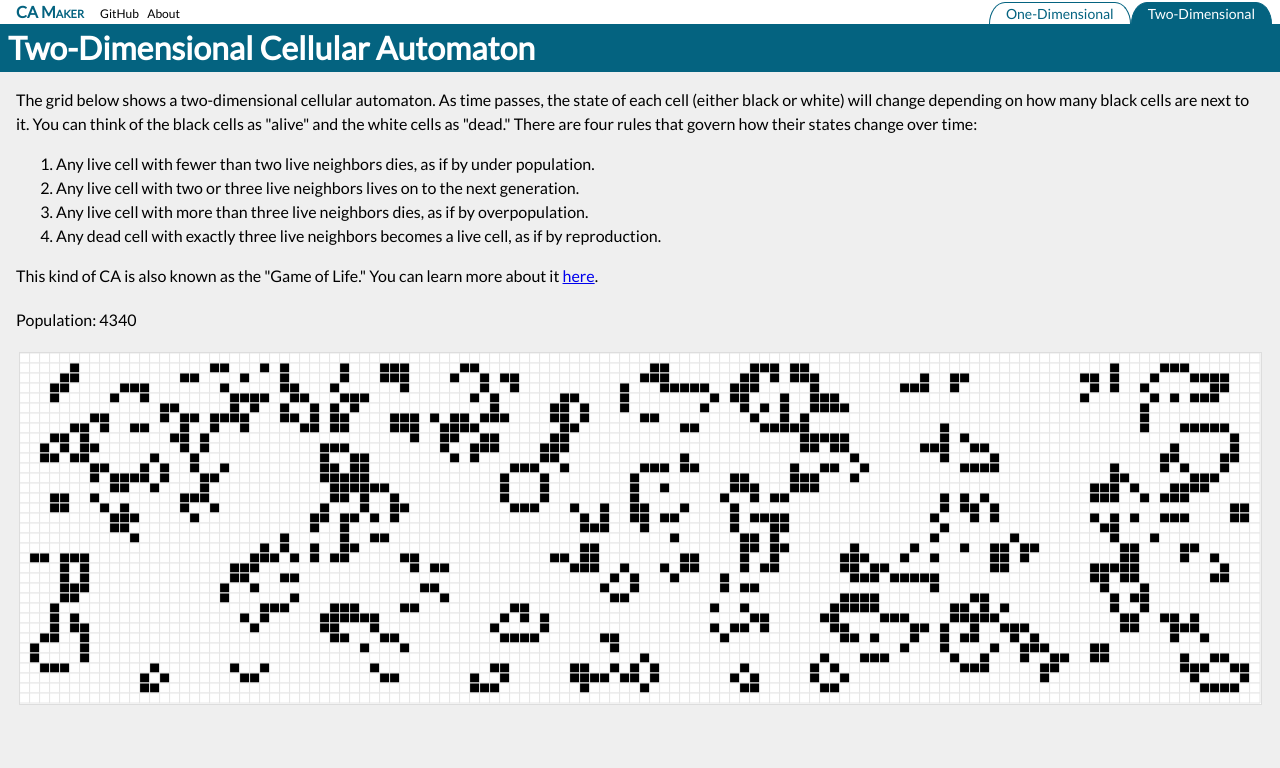
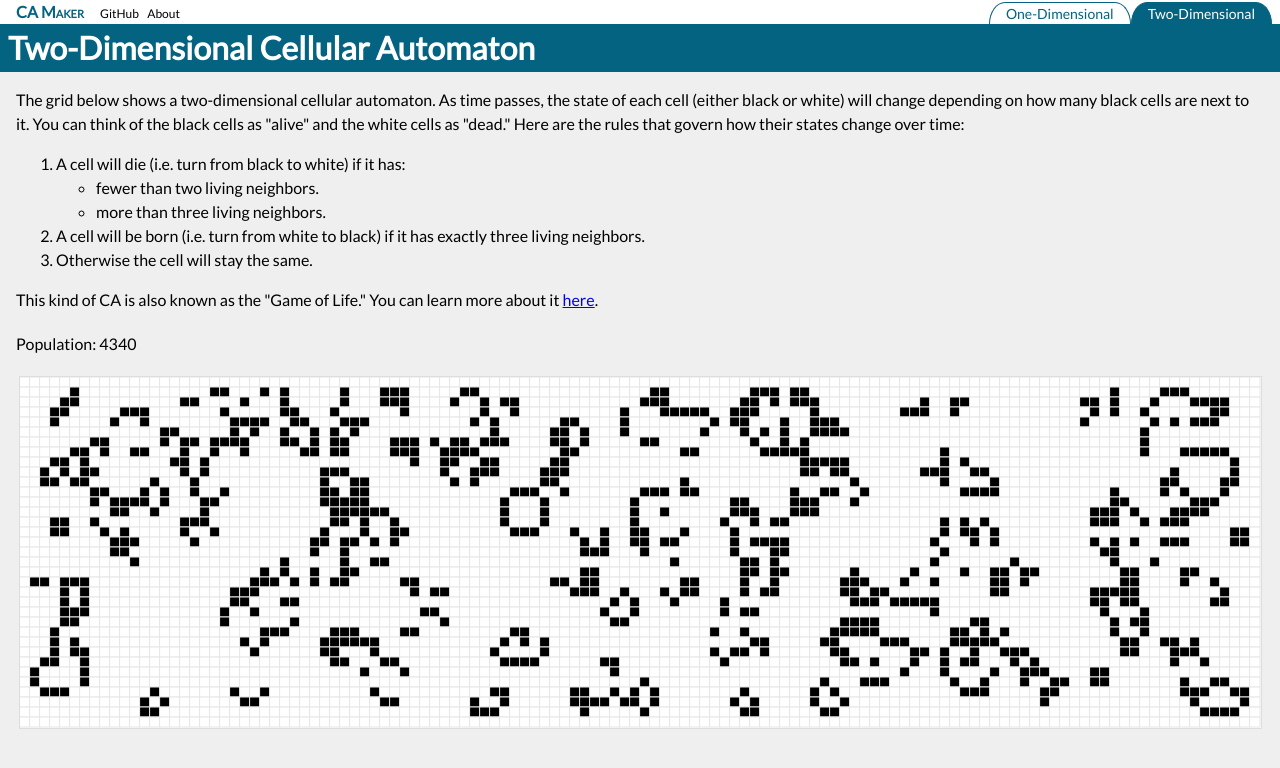
Before and after one commit to bmizepatterson/ca-maker, a Jekyll site: the page built from 2d.html, in a window 1280 px wide. Shown: the top 768 px of the page. Built offline with Jekyll 4.4.1, drawn with Linux system fonts in a browser that asks for light colours; nearby versions of some CDN libraries.

Commit message:
Reword the 2D CA rules

```diff
--- a/2d.html
+++ b/2d.html
@@ -6,12 +6,16 @@ js: assets/js/ca2d.js
 onload: initDoc()
 ---
 
-<p>The grid below shows a two-dimensional cellular automaton. As time passes, the state of each cell (either black or white) will change depending on how many black cells are next to it. You can think of the black cells as "alive" and the white cells as "dead." There are four rules that govern how their states change over time:<p>
+<p>The grid below shows a two-dimensional cellular automaton. As time passes, the state of each cell (either black or white) will change depending on how many black cells are next to it. You can think of the black cells as "alive" and the white cells as "dead." Here are the rules that govern how their states change over time:<p>
     <ol>
-        <li>Any live cell with fewer than two live neighbors dies, as if by under population.</li>
-        <li>Any live cell with two or three live neighbors lives on to the next generation.</li>
-        <li>Any live cell with more than three live neighbors dies, as if by overpopulation.</li>
-        <li>Any dead cell with exactly three live neighbors becomes a live cell, as if by reproduction.</li>
+        <li>A cell will die (i.e. turn from black to white) if it has:
+            <ul>
+                <li>fewer than two living neighbors.</li>
+                <li>more than three living neighbors.</li>
+            </ul>
+        </li>
+        <li>A cell will be born (i.e. turn from white to black) if it has exactly three living neighbors.</li>
+        <li>Otherwise the cell will stay the same.</li>
     </ol>
 <p>This kind of CA is also known as the "Game of Life." You can learn more about it <a href="https://en.wikipedia.org/wiki/Conway's_Game_of_Life" target="_blank">here</a>.</p>
 <ul class="settings-group">
```
